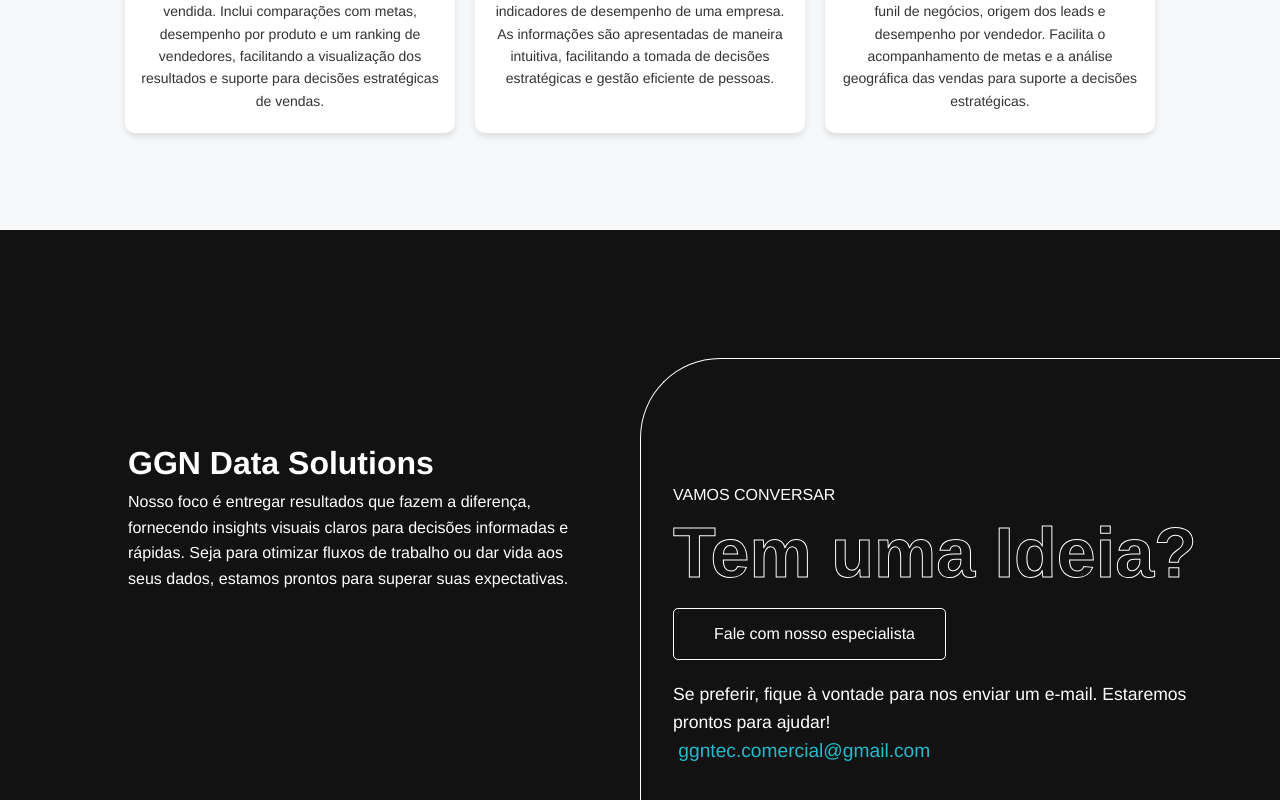
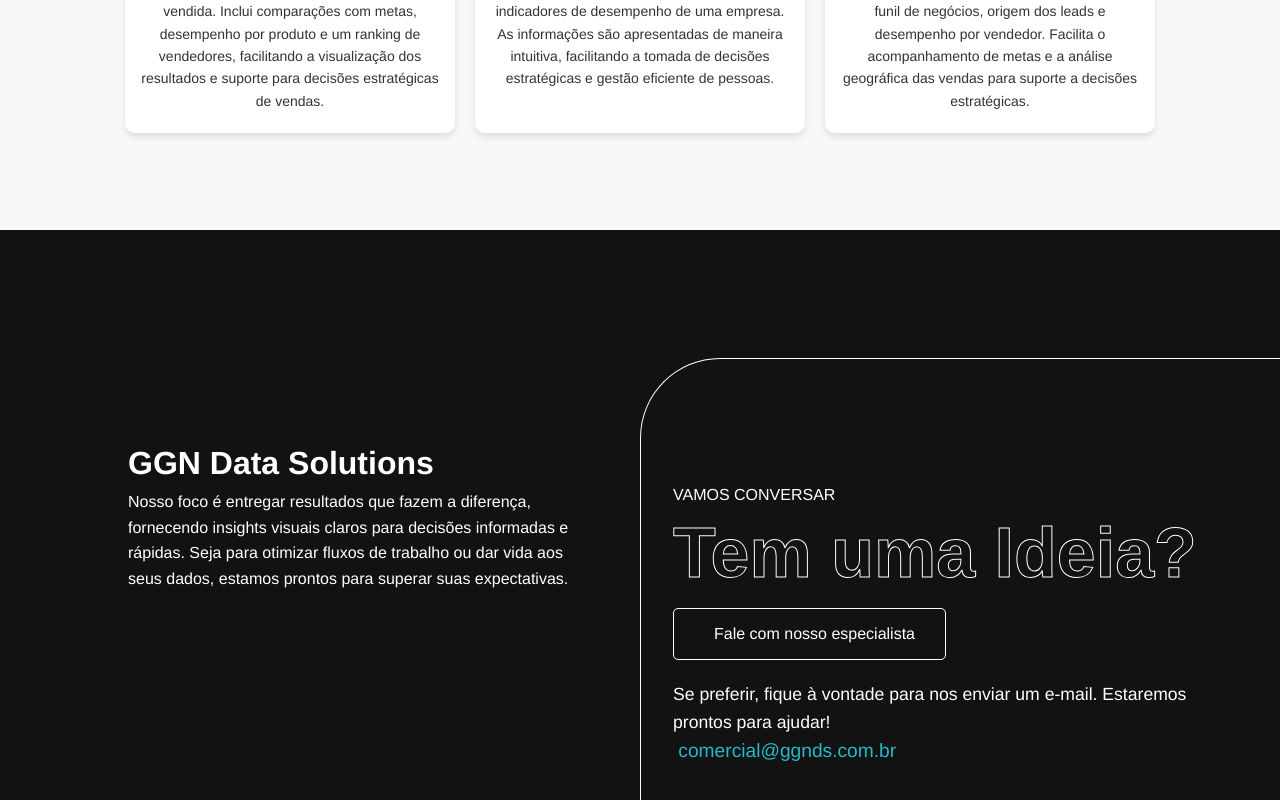
Before and after one commit to FelipeGreghi/GGN-WebVUE, a Vue app: page / in a window 1280 px wide. Shown: the part 2790-3590 px from the top of the page. Built offline with nearby package versions, Linux system fonts and the light colour scheme; the HTML template or start-up script is replaced by a standard one.

Commit message:
Refactor Footer component: Update email address and hide social icons

```diff
--- a/src/components/Footer.vue
+++ b/src/components/Footer.vue
@@ -33,7 +33,7 @@
       </p>
       <a href="mailto:ggntec.comercial@gmail.com" class="email-link">
         <i class="fas fa-envelope" aria-hidden="true"></i>
-        &nbsp;ggntec.comercial@gmail.com
+        &nbsp;comercial@ggnds.com.br
       </a>
     </div>
   </div>
@@ -94,6 +94,10 @@
   font-size: 16px;
   font-weight: 300;
   text-align: left;
+}
+
+.social-icons {
+  display: none;
 }
 
 .social-icons a {
```
